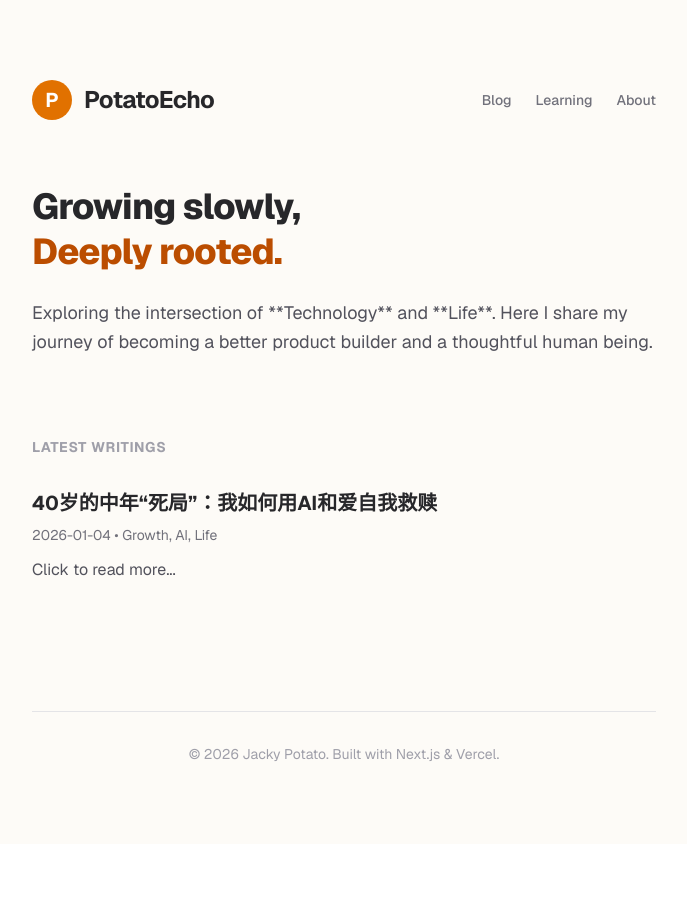
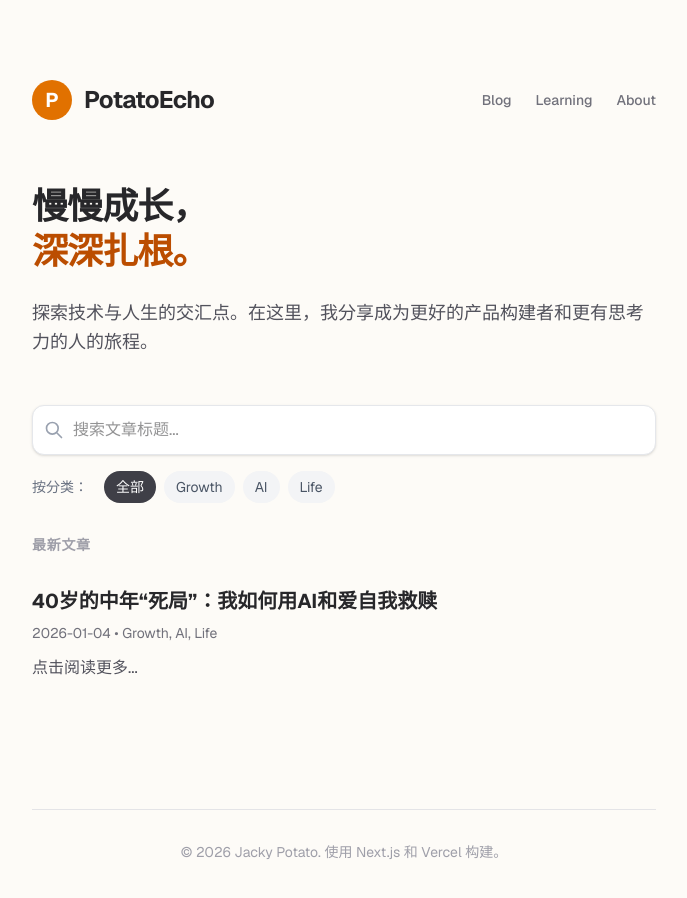
Before and after one commit to jackyecho1029/potatoblog, a Next.js app: page / in a window 1280 px wide. Shown: the top 898 px of the page, without its empty margins (296-983 px from the left). Before the commit the page ends 844 px from the top, so only its background shows below. Built offline with nearby package versions, Linux system fonts and the light colour scheme.

Commit message:
feat: Search bar for Blog, author filter for Learning Hub, Chinese localization

```diff
--- /dev/null
+++ b/app/HomePageClient.tsx
@@ -0,0 +1,74 @@
+"use client";
+
+import { useState, useCallback } from "react";
+import Link from "next/link";
+import Header from "./components/Header";
+import SearchBar from "./components/SearchBar";
+import { PostData } from "../lib/posts";
+
+interface HomePageClientProps {
+    posts: PostData[];
+}
+
+export default function HomePageClient({ posts }: HomePageClientProps) {
+    const [filteredPosts, setFilteredPosts] = useState(posts);
+
+    const handleFilteredItems = useCallback((filtered: PostData[]) => {
+        setFilteredPosts(filtered);
+    }, []);
+
+    return (
+        <div className="min-h-screen bg-[#FDFBF7] text-zinc-800 font-sans selection:bg-amber-200">
+            <main className="max-w-2xl mx-auto px-6 py-20">
+                <Header />
+
+                {/* Hero / Intro */}
+                <section className="mb-12">
+                    <h2 className="text-4xl font-extrabold tracking-tight mb-6 leading-tight">
+                        慢慢成长，<br />
+                        <span className="text-amber-700">深深扎根。</span>
+                    </h2>
+                    <p className="text-lg text-zinc-600 leading-relaxed">
+                        探索技术与人生的交汇点。在这里，我分享成为更好的产品构建者和更有思考力的人的旅程。
+                    </p>
+                </section>
+
+                {/* Search Bar */}
+                <SearchBar
+                    items={posts}
+                    onFilteredItems={handleFilteredItems}
+                    placeholder="搜索文章标题..."
+                />
+
+                {/* Posts List */}
+                <section>
+                    <h3 className="text-sm font-bold uppercase tracking-wider text-zinc-400 mb-8">最新文章</h3>
+
+                    <div className="space-y-10">
+                        {filteredPosts.map(({ id, date, title, tags }) => (
+                            <article key={id} className="group cursor-pointer">
+                                <Link href={`/posts/${id}`}>
+                                    <h4 className="text-xl font-bold mb-2 group-hover:text-amber-700 transition">{title}</h4>
+                                    <p className="text-zinc-500 text-sm mb-3">
+                                        {date} {tags && tags.length > 0 && `• ${tags.join(", ")}`}
+                                    </p>
+                                    <p className="text-zinc-600 leading-relaxed line-clamp-2">
+                                        点击阅读更多...
+                                    </p>
+                                </Link>
+                            </article>
+                        ))}
+
+                        {filteredPosts.length === 0 && (
+                            <p className="text-zinc-400 italic">未找到相关文章 🔍</p>
+                        )}
+                    </div>
+                </section>
+
+                <footer className="mt-32 border-t border-zinc-200 pt-8 text-center text-sm text-zinc-400">
+                    &copy; 2026 Jacky Potato. 使用 Next.js 和 Vercel 构建。
+                </footer>
+            </main>
+        </div>
+    );
+}
--- a/app/components/SearchBar.tsx
+++ b/app/components/SearchBar.tsx
@@ -1,29 +1,54 @@
 "use client";
 
-import { useState, useMemo } from "react";
+import { useState, useMemo, useEffect } from "react";
 
-interface SearchBarProps {
-    items: Array<{ title: string; tags?: string[]; author?: string; id: string; date: string }>;
-    onFilteredItems: (filtered: typeof items) => void;
-    placeholder?: string;
+interface SearchableItem {
+    title: string;
+    tags?: string[];
+    author?: string;
+    id: string;
+    date: string;
 }
 
-export default function SearchBar({ items, onFilteredItems, placeholder = "搜索..." }: SearchBarProps) {
+interface SearchBarProps<T extends SearchableItem> {
+    items: T[];
+    onFilteredItems: (filtered: T[]) => void;
+    placeholder?: string;
+    showAuthorFilter?: boolean;
+}
+
+export default function SearchBar<T extends SearchableItem>({
+    items,
+    onFilteredItems,
+    placeholder = "搜索...",
+    showAuthorFilter = false
+}: SearchBarProps<T>) {
     const [searchTerm, setSearchTerm] = useState("");
     const [selectedTag, setSelectedTag] = useState<string | null>(null);
+    const [selectedAuthor, setSelectedAuthor] = useState<string | null>(null);
 
-    // Get all unique tags
+    // Get all unique tags (excluding authors)
     const allTags = useMemo(() => {
         const tags = new Set<string>();
         items.forEach(item => {
-            item.tags?.forEach(tag => tags.add(tag));
-            if (item.author) tags.add(item.author);
+            item.tags?.forEach(tag => {
+                if (tag !== item.author) tags.add(tag);
+            });
         });
         return Array.from(tags);
     }, [items]);
 
-    // Filter items based on search term and selected tag
-    useMemo(() => {
+    // Get all unique authors
+    const allAuthors = useMemo(() => {
+        const authors = new Set<string>();
+        items.forEach(item => {
+            if (item.author) authors.add(item.author);
+        });
+        return Array.from(authors);
+    }, [items]);
+
+    // Filter items based on search term, selected tag, and selected author
+    useEffect(() => {
         let filtered = items;
 
         if (searchTerm) {
@@ -36,13 +61,15 @@ export default function SearchBar({ items, onFilteredItems, placeholder = "搜
         }
 
         if (selectedTag) {
-            filtered = filtered.filter(item =>
-                item.tags?.includes(selectedTag) || item.author === selectedTag
-            );
+            filtered = filtered.filter(item => item.tags?.includes(selectedTag));
+        }
+
+        if (selectedAuthor) {
+            filtered = filtered.filter(item => item.author === selectedAuthor);
         }
 
         onFilteredItems(filtered);
-    }, [searchTerm, selectedTag, items, onFilteredItems]);
+    }, [searchTerm, selectedTag, selectedAuthor, items, onFilteredItems]);
 
     return (
         <div className="mb-8 space-y-4">
@@ -73,12 +100,42 @@ export default function SearchBar({ items, onFilteredItems, placeholder = "搜
                 )}
             </div>
 
+            {/* Author Filter (for Learning Hub) */}
+            {showAuthorFilter && allAuthors.length > 0 && (
+                <div className="flex flex-wrap gap-2 items-center">
+                    <span className="text-sm text-gray-500 mr-2">按作者：</span>
+                    <button
+                        onClick={() => setSelectedAuthor(null)}
+                        className={`px-3 py-1.5 text-sm rounded-full transition-colors ${selectedAuthor === null
+                                ? "bg-amber-600 text-white"
+                                : "bg-gray-100 text-gray-600 hover:bg-gray-200"
+                            }`}
+                    >
+                        全部
+                    </button>
+                    {allAuthors.map((author) => (
+                        <button
+                            key={author}
+                            onClick={() => setSelectedAuthor(selectedAuthor === author ? null : author)}
+                            className={`px-3 py-1.5 text-sm rounded-full transition-colors ${selectedAuthor === author
+                                    ? "bg-amber-600 text-white"
+                                    : "bg-gray-100 text-gray-600 hover:bg-gray-200"
+                                }`}
+                        >
+                            {author}
+                        </button>
+                    ))}
+                </div>
+            )}
+
             {/* Tag Filters */}
-            <div className="flex flex-wrap gap-2">
+            {allTags.length > 0 && (
+                <div className="flex flex-wrap gap-2 items-center">
+                    <span className="text-sm text-gray-500 mr-2">按分类：</span>
                     <button
                         onClick={() => setSelectedTag(null)}
                         className={`px-3 py-1.5 text-sm rounded-full transition-colors ${selectedTag === null
-                            ? "bg-amber-600 text-white"
+                                ? "bg-zinc-700 text-white"
                                 : "bg-gray-100 text-gray-600 hover:bg-gray-200"
                             }`}
                     >
@@ -89,7 +146,7 @@ export default function SearchBar({ items, onFilteredItems, placeholder = "搜
                             key={tag}
                             onClick={() => setSelectedTag(selectedTag === tag ? null : tag)}
                             className={`px-3 py-1.5 text-sm rounded-full transition-colors ${selectedTag === tag
-                                ? "bg-amber-600 text-white"
+                                    ? "bg-zinc-700 text-white"
                                     : "bg-gray-100 text-gray-600 hover:bg-gray-200"
                                 }`}
                         >
@@ -97,6 +154,7 @@ export default function SearchBar({ items, onFilteredItems, placeholder = "搜
                         </button>
                     ))}
                 </div>
+            )}
         </div>
     );
 }
--- a/app/learning/LearningPageClient.tsx
+++ b/app/learning/LearningPageClient.tsx
@@ -34,6 +34,7 @@ export default function LearningPageClient({ posts }: LearningPageClientProps) {
                     items={posts}
                     onFilteredItems={handleFilteredItems}
                     placeholder="搜索标题、作者..."
+                    showAuthorFilter={true}
                 />
 
                 {/* Gallery Grid */}
--- a/app/page.tsx
+++ b/app/page.tsx
@@ -1,61 +1,7 @@
-import Link from "next/link";
 import { getSortedPostsData } from "@/lib/posts";
-
-import Header from "./components/Header";
+import HomePageClient from "./HomePageClient";
 
 export default function Home() {
   const allPostsData = getSortedPostsData();
-
-  return (
-    <div className="min-h-screen bg-[#FDFBF7] text-zinc-800 font-sans selection:bg-amber-200">
-      <main className="max-w-2xl mx-auto px-6 py-20">
-
-        <Header />
-
-        {/* Hero / Intro */}
-
-        {/* Hero / Intro */}
-        <section className="mb-20">
-          <h2 className="text-4xl font-extrabold tracking-tight mb-6 leading-tight">
-            Growing slowly, <br />
-            <span className="text-amber-700">Deeply rooted.</span>
-          </h2>
-          <p className="text-lg text-zinc-600 leading-relaxed">
-            Exploring the intersection of **Technology** and **Life**.
-            Here I share my journey of becoming a better product builder and a thoughtful human being.
-          </p>
-        </section>
-
-        {/* Latest Posts Area */}
-        <section>
-          <h3 className="text-sm font-bold uppercase tracking-wider text-zinc-400 mb-8">Latest Writings</h3>
-
-          <div className="space-y-10">
-            {allPostsData.map(({ id, date, title, tags }) => (
-              <article key={id} className="group cursor-pointer">
-                <Link href={`/posts/${id}`}>
-                  <h4 className="text-xl font-bold mb-2 group-hover:text-amber-700 transition">{title}</h4>
-                  <p className="text-zinc-500 text-sm mb-3">
-                    {date} • {tags?.join(", ")}
-                  </p>
-                  <p className="text-zinc-600 leading-relaxed line-clamp-2">
-                    Click to read more...
-                  </p>
-                </Link>
-              </article>
-            ))}
-
-            {allPostsData.length === 0 && (
-              <p className="text-zinc-400 italic">No posts found. Create one in /posts/ directory.</p>
-            )}
-          </div>
-        </section>
-
-        <footer className="mt-32 border-t border-zinc-200 pt-8 text-center text-sm text-zinc-400">
-          &copy; 2026 Jacky Potato. Built with Next.js & Vercel.
-        </footer>
-
-      </main>
-    </div>
-  );
+  return <HomePageClient posts={allPostsData} />;
 }
```
Lines whose indentation alone changed are shown as unchanged.
